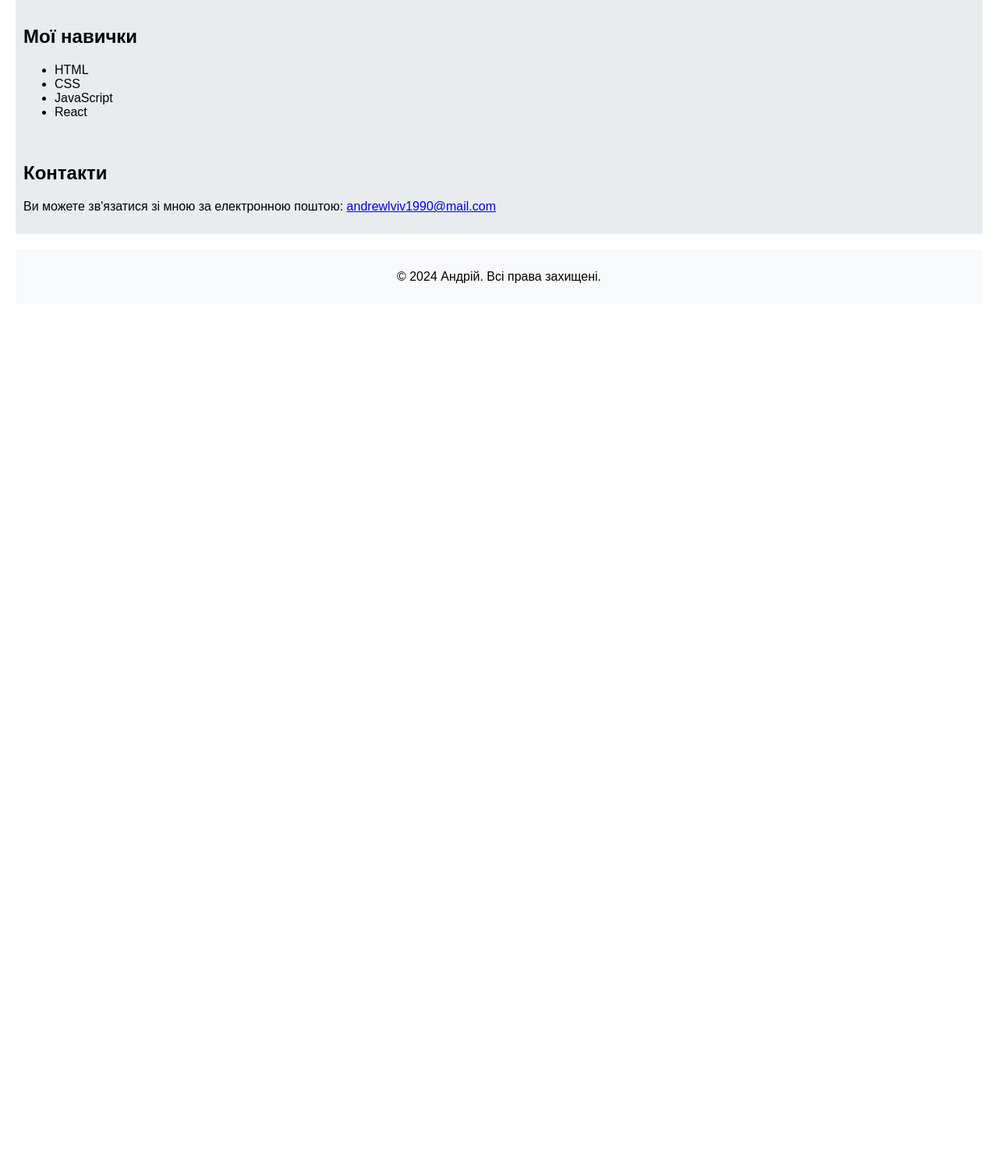
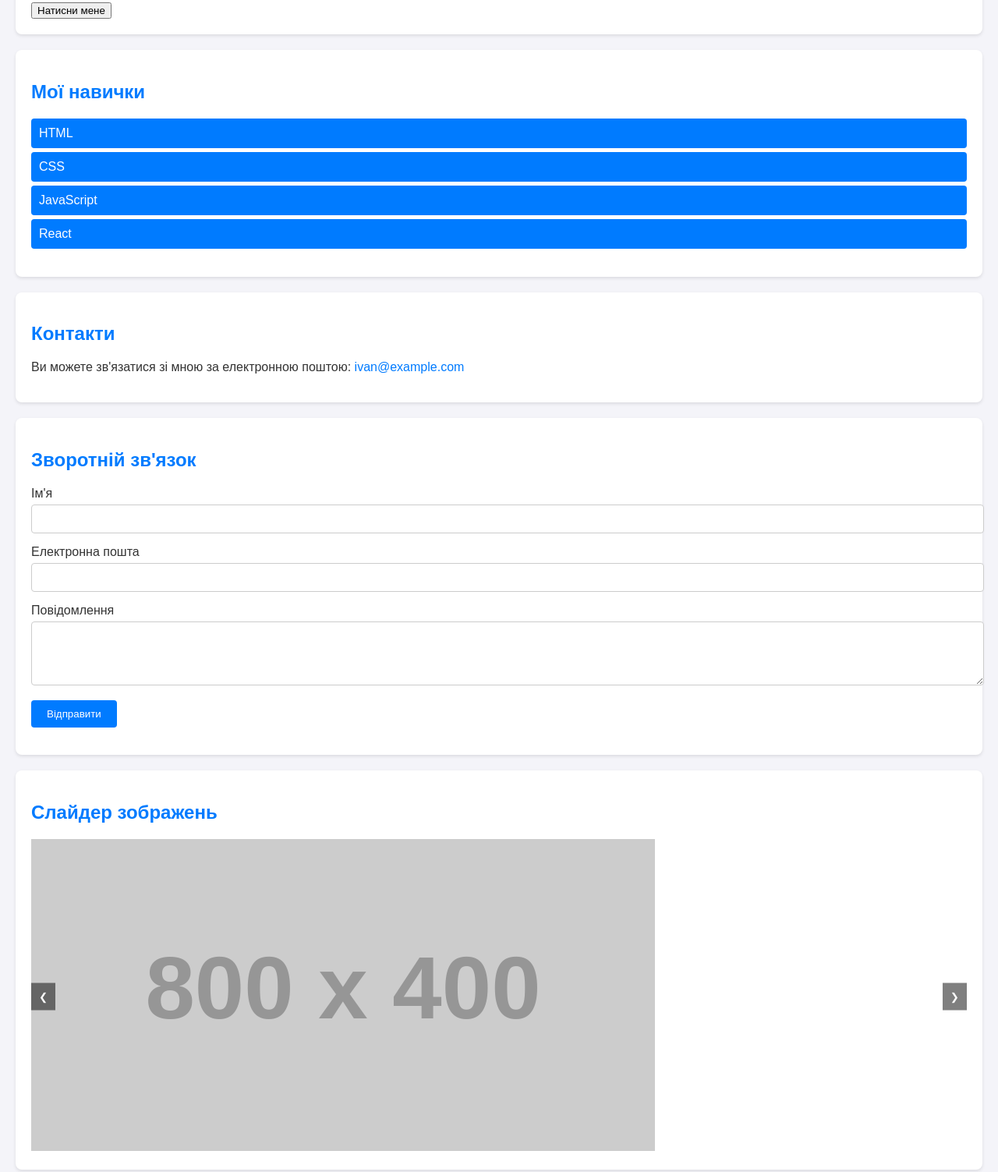
Before and after one commit to andrewlviv1990/Testflight, a plain HTML site: page index.html in a window 1280 px wide. Shown: the part 259-1762 px from the top of the page at 78% size. Before the commit the page ends 800 px from the top, so only its background shows below. Drawn offline with Linux system fonts and the light colour scheme; placeholder pictures from the web are drawn by us.

Commit message:
Add files via upload

```diff
--- a/index.html
+++ b/index.html
@@ -7,21 +7,144 @@
     <style>
         body {
             font-family: Arial, sans-serif;
+            margin: 0;
+            padding: 0;
+            background-color: #f4f4f9;
+            color: #333;
+        }
+        header {
+            background-color: #007bff;
+            color: white;
+            padding: 20px 0;
+            text-align: center;
+            box-shadow: 0 4px 6px rgba(0, 0, 0, 0.1);
+        }
+        main {
             margin: 20px;
         }
-        header, footer {
+        .content {
+            padding: 20px;
+            background-color: white;
+            border-radius: 8px;
+            box-shadow: 0 2px 4px rgba(0, 0, 0, 0.1);
+            margin-bottom: 20px;
+            animation: fadeIn 1s ease-in-out;
+        }
+        @keyframes fadeIn {
+            from { opacity: 0; }
+            to { opacity: 1; }
+        }
+        h2 {
+            color: #007bff;
+        }
+        ul {
+            list-style-type: none;
+            padding: 0;
+        }
+        ul li {
+            background-color: #007bff;
+            color: white;
+            margin: 5px 0;
+            padding: 10px;
+            border-radius: 4px;
+        }
+        a {
+            color: #007bff;
+            text-decoration: none;
+        }
+        a:hover {
+            text-decoration: underline;
+        }
+        footer {
             background-color: #f8f9fa;
+            color: #666;
+            padding: 10px 0;
+            text-align: center;
+            border-top: 1px solid #e9ecef;
+        }
+        .form-group {
+            margin-bottom: 15px;
+        }
+        .form-group label {
+            display: block;
+            margin-bottom: 5px;
+        }
+        .form-group input, .form-group textarea {
+            width: 100%;
             padding: 10px;
-            text-align: center;
+            border: 1px solid #ccc;
+            border-radius: 4px;
         }
-        main {
-            margin: 20px 0;
+        .form-group button {
+            background-color: #007bff;
+            color: white;
+            border: none;
+            padding: 10px 20px;
+            border-radius: 4px;
+            cursor: pointer;
         }
-        .content {
+        .form-group button:hover {
+            background-color: #0056b3;
+        }
+        .slider {
+            width: 100%;
+            overflow: hidden;
+            position: relative;
+        }
+        .slides {
+            display: flex;
+            transition: transform 0.5s ease-in-out;
+        }
+        .slide {
+            min-width: 100%;
+            box-sizing: border-box;
+        }
+        .slider-buttons {
+            position: absolute;
+            top: 50%;
+            width: 100%;
+            display: flex;
+            justify-content: space-between;
+            transform: translateY(-50%);
+        }
+        .slider-button {
+            background-color: rgba(0, 0, 0, 0.5);
+            color: white;
+            border: none;
             padding: 10px;
-            background-color: #e9ecef;
+            cursor: pointer;
         }
     </style>
+    <script>
+        let currentSlide = 0;
+
+        function showSlide(index) {
+            const slides = document.querySelector('.slides');
+            const totalSlides = document.querySelectorAll('.slide').length;
+            if (index >= totalSlides) {
+                currentSlide = 0;
+            } else if (index < 0) {
+                currentSlide = totalSlides - 1;
+            } else {
+                currentSlide = index;
+            }
+            slides.style.transform = `translateX(-${currentSlide * 100}%)`;
+        }
+
+        function showAlert() {
+            alert("Це спливаюче повідомлення!");
+        }
+
+        function handleSubmit(event) {
+            event.preventDefault();
+            alert("Форма відправлена!");
+        }
+
+        document.addEventListener('DOMContentLoaded', () => {
+            document.querySelector('.prev').addEventListener('click', () => showSlide(currentSlide - 1));
+            document.querySelector('.next').addEventListener('click', () => showSlide(currentSlide + 1));
+        });
+    </script>
 </head>
 <body>
     <header>
@@ -30,7 +153,8 @@
     <main>
         <section class="content">
             <h2>Про мене</h2>
-            <p>Мене звати Андрій. Я веб-розробник з України. Я люблю створювати веб-сайти та веб-додатки.</p>
+            <p>Мене звати Іван. Я веб-розробник з України. Я люблю створювати веб-сайти та веб-додатки.</p>
+            <button onclick="showAlert()">Натисни мене</button>
         </section>
         <section class="content">
             <h2>Мої навички</h2>
@@ -43,11 +167,49 @@
         </section>
         <section class="content">
             <h2>Контакти</h2>
-            <p>Ви можете зв'язатися зі мною за електронною поштою: <a href="mailto:andrewlviv1990@gmail.com">andrewlviv1990@mail.com</a></p>
+            <p>Ви можете зв'язатися зі мною за електронною поштою: <a href="mailto:ivan@example.com">ivan@example.com</a></p>
+        </section>
+        <section class="content">
+            <h2>Зворотній зв'язок</h2>
+            <form onsubmit="handleSubmit(event)">
+                <div class="form-group">
+                    <label for="name">Ім'я</label>
+                    <input type="text" id="name" name="name" required>
+                </div>
+                <div class="form-group">
+                    <label for="email">Електронна пошта</label>
+                    <input type="email" id="email" name="email" required>
+                </div>
+                <div class="form-group">
+                    <label for="message">Повідомлення</label>
+                    <textarea id="message" name="message" rows="4" required></textarea>
+                </div>
+                <div class="form-group">
+                    <button type="submit">Відправити</button>
+                </div>
+            </form>
+        </section>
+        <section class="content">
+            <h2>Слайдер зображень</h2>
+            <div class="slider">
+                <div class="slides">
+                    <div class="slide"><img src="https://via.placeholder.com/800x400?text=Slide+1" alt="Slide 1"></div>
+                    <div class="slide"><img src="https://via.placeholder.com/800x400?text=Slide+2" alt="Slide 2"></div>
+                    <div class="slide"><img src="https://via.placeholder.com/800x400?text=Slide+3" alt="Slide 3"></div>
+                </div>
+                <div class="slider-buttons">
+                    <button class="slider-button prev">❮</button>
+                    <button class="slider-button next">❯</button>
+                </div>
+            </div>
+        </section>
+        <section class="content">
+            <h2>Джазове відео</h2>
+            <iframe width="560" height="315" src="https://www.youtube.com/embed/YXKJTwjxwl0" frameborder="0" allow="accelerometer; autoplay; clipboard-write; encrypted-media; gyroscope; picture-in-picture" allowfullscreen></iframe>
         </section>
     </main>
     <footer>
-        <p>&copy; 2024 Андрій. Всі права захищені.</p>
+        <p>&copy; 2024 Іван. Всі права захищені.</p>
     </footer>
 </body>
 </html>
```
